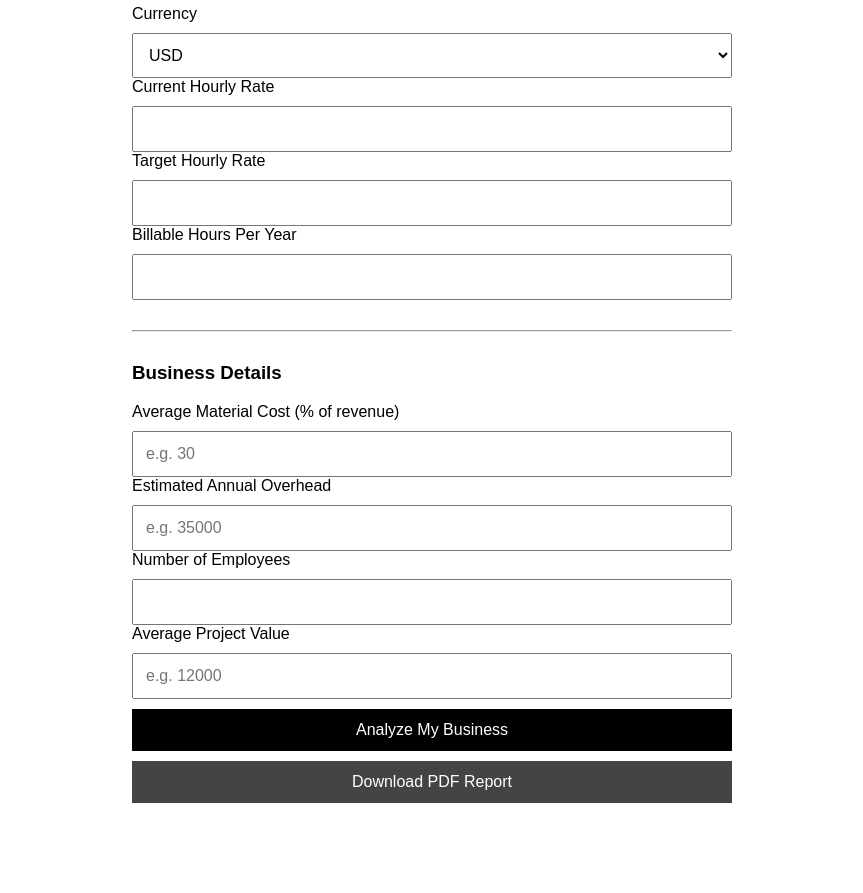
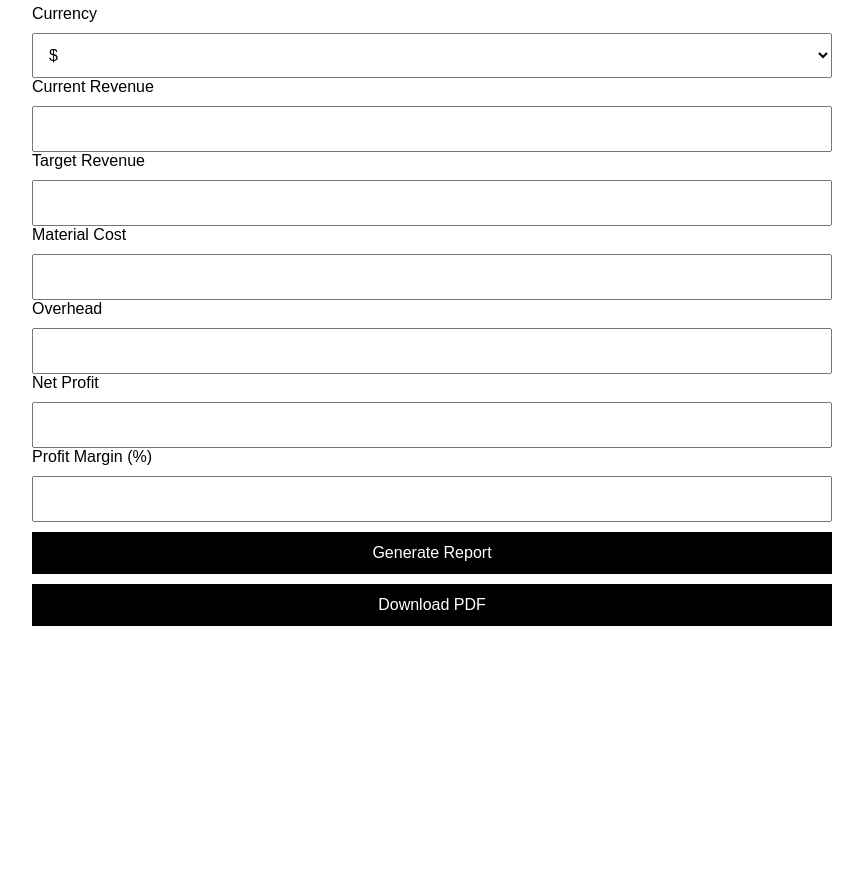
Before and after one commit to Drosholm/-Contractor-profit-ai, a website: page index.html in a window 1280 px wide. Shown: the part 123-1016 px from the top of the page, without its empty margins (208-1071 px from the left). After the commit the page ends 839 px from the top, so only its background shows below. Drawn offline with Linux system fonts and the light colour scheme.

Commit message:
Update index.html

```diff
--- a/index.html
+++ b/index.html
@@ -3,16 +3,15 @@
 <head>
 <meta name="viewport" content="width=device-width, initial-scale=1.0">
 <title>AI Profit Advisor</title>
+
+<script src="https://cdnjs.cloudflare.com/ajax/libs/html2pdf.js/0.10.1/html2pdf.bundle.min.js"></script>
+
 <style>
 body {
   font-family: Arial, sans-serif;
-      max-width: 600px;
+  max-width: 800px;
   margin: 40px auto;
   padding: 20px;
-    }
-
-    h2 {
-      margin-bottom: 20px;
 }
 
 input, select, button {
@@ -30,17 +29,30 @@
   cursor: pointer;
 }
 
-    button.secondary {
-      background: #444;
+#result {
+  margin-top: 30px;
 }
 
-    #result {
-      margin-top: 30px;
-      white-space: normal;
+.card {
+  background: #f4f4f4;
+  padding: 20px;
+  margin-top: 20px;
+  border-radius: 8px;
 }
 
-    hr {
-      margin: 30px 0;
+.green { color: green; }
+.red { color: red; }
+
+.bar {
+  height: 14px;
+  background: #ddd;
+  border-radius: 7px;
+  margin-top: 6px;
+  overflow: hidden;
+}
+
+.fill {
+  height: 100%;
 }
 </style>
 </head>
@@ -50,124 +62,98 @@
 
 <label>Currency</label>
 <select id="currency">
-  <option value="USD">USD</option>
-  <option value="EUR">EUR</option>
-  <option value="GBP">GBP</option>
-  <option value="AUD">AUD</option>
+<option value="$">$</option>
+<option value="€">€</option>
+<option value="£">£</option>
+<option value="A$">A$</option>
 </select>
 
-<label>Current Hourly Rate</label>
-<input id="currentRate" type="number">
+<label>Current Revenue</label>
+<input id="currentRevenue" type="number">
 
-<label>Target Hourly Rate</label>
-<input id="requiredRate" type="number">
+<label>Target Revenue</label>
+<input id="targetRevenue" type="number">
 
-<label>Billable Hours Per Year</label>
-<input id="hours" type="number">
+<label>Material Cost</label>
+<input id="materialCost" type="number">
 
-<hr>
+<label>Overhead</label>
+<input id="overhead" type="number">
 
-<h3>Business Details</h3>
+<label>Net Profit</label>
+<input id="netProfit" type="number">
 
-<label>Average Material Cost (% of revenue)</label>
-<input id="materialPercent" type="number" placeholder="e.g. 30">
+<label>Profit Margin (%)</label>
+<input id="profitMargin" type="number">
 
-<label>Estimated Annual Overhead</label>
-<input id="overhead" type="number" placeholder="e.g. 35000">
+<button onclick="generateReport()">Generate Report</button>
 
-<label>Number of Employees</label>
-<input id="employees" type="number">
-
-<label>Average Project Value</label>
-<input id="projectSize" type="number" placeholder="e.g. 12000">
-
-<button onclick="analyse()">Analyze My Business</button>
-
-<button class="secondary" onclick="downloadPDF()">
-  Download PDF Report
-</button>
+<button onclick="downloadPDF()">Download PDF</button>
 
 <div id="result"></div>
 
 <script>
 
-let latestReportData = null;
+function generateReport() {
 
-async function analyse() {
+  const currency = document.getElementById("currency").value;
+  const currentRevenue = Number(document.getElementById("currentRevenue").value);
+  const targetRevenue = Number(document.getElementById("targetRevenue").value);
+  const materialCost = Number(document.getElementById("materialCost").value);
+  const overhead = Number(document.getElementById("overhead").value);
+  const netProfit = Number(document.getElementById("netProfit").value);
+  const profitMargin = Number(document.getElementById("profitMargin").value);
 
-  const data = {
-    currency: document.getElementById("currency").value,
-    currentRate: document.getElementById("currentRate").value,
-    requiredRate: document.getElementById("requiredRate").value,
-    hours: document.getElementById("hours").value,
-    materialPercent: document.getElementById("materialPercent").value,
-    overhead: document.getElementById("overhead").value,
-    employees: document.getElementById("employees").value,
-    projectSize: document.getElementById("projectSize").value
-  };
+  const incomeGap = targetRevenue - currentRevenue;
 
-  document.getElementById("result").innerHTML = "Analyzing...";
+  const revenuePercent = targetRevenue > 0 ? (currentRevenue / targetRevenue) * 100 : 0;
+  const costPercent = currentRevenue > 0 ? ((materialCost + overhead) / currentRevenue) * 100 : 0;
 
-  const response = await fetch("/api/analyse", {
-    method: "POST",
-    headers: { "Content-Type": "application/json" },
-    body: JSON.stringify(data)
-  });
+  document.getElementById("result").innerHTML = `
+    <div id="pdfContent">
 
-  const result = await response.json();
+      <div class="card">
+        <h3>Financial Overview</h3>
+        <p><strong>Current Revenue:</strong> ${currency}${currentRevenue.toLocaleString()}</p>
+        <p><strong>Target Revenue:</strong> ${currency}${targetRevenue.toLocaleString()}</p>
+        <p><strong>Income Gap:</strong>
+        <span class="${incomeGap > 0 ? 'red' : 'green'}">
+        ${currency}${incomeGap.toLocaleString()}
+        </span></p>
+      </div>
 
-  document.getElementById("result").innerHTML = result.result;
+      <div class="card">
+        <h3>Profit Metrics</h3>
+        <p><strong>Net Profit:</strong> <span class="green">${currency}${netProfit.toLocaleString()}</span></p>
+        <p><strong>Profit Margin:</strong> ${profitMargin}%</p>
+      </div>
 
-  // === CALCULATE SAME NUMBERS FOR PDF ===
-  const currentRevenue = data.currentRate * data.hours;
-  const targetRevenue = data.requiredRate * data.hours;
-  const incomeGap = targetRevenue - currentRevenue;
-  const materialCost = currentRevenue * (data.materialPercent / 100);
-  const netProfit = currentRevenue - materialCost - data.overhead;
-  const profitMargin = currentRevenue > 0
-    ? ((netProfit / currentRevenue) * 100).toFixed(1)
-    : 0;
-  const breakEvenRevenue = data.materialPercent < 100
-    ? data.overhead / (1 - data.materialPercent / 100)
-    : 0;
-  const projectsNeeded = data.projectSize > 0
-    ? Math.ceil(targetRevenue / data.projectSize)
-    : 0;
+      <div class="card">
+        <h3>Revenue Progress</h3>
+        <div class="bar">
+          <div class="fill" style="width:${revenuePercent}%; background:green;"></div>
+        </div>
 
-  latestReportData = {
-    currency: data.currency,
-    currentRevenue,
-    targetRevenue,
-    incomeGap,
-    materialCost,
-    overhead: data.overhead,
-    netProfit,
-    profitMargin,
-    breakEvenRevenue: Math.round(breakEvenRevenue),
-    projectsNeeded
-  };
+        <h3 style="margin-top:20px;">Cost Structure</h3>
+        <div class="bar">
+          <div class="fill" style="width:${costPercent}%; background:red;"></div>
+        </div>
+      </div>
+
+    </div>
+  `;
 }
 
-async function downloadPDF() {
+function downloadPDF() {
 
-  if (!latestReportData) {
-    alert("Please run analysis first.");
-    return;
-  }
+  const element = document.getElementById("pdfContent");
 
-  const response = await fetch("/api/generate-pdf", {
-    method: "POST",
-    headers: { "Content-Type": "application/json" },
-    body: JSON.stringify(latestReportData)
-  });
-
-  const blob = await response.blob();
-  const url = window.URL.createObjectURL(blob);
-
-  const a = document.createElement("a");
-  a.href = url;
-  a.download = "Business-Profit-Analysis.pdf";
-  a.click();
+  html2pdf().from(element).set({
+    margin: 10,
+    filename: "Contractor-Profit-Report.pdf",
+    html2canvas: { scale: 2 },
+    jsPDF: { unit: 'mm', format: 'a4', orientation: 'portrait' }
+  }).save();
 }
 
 </script>
```
Lines whose indentation alone changed are shown as unchanged.
